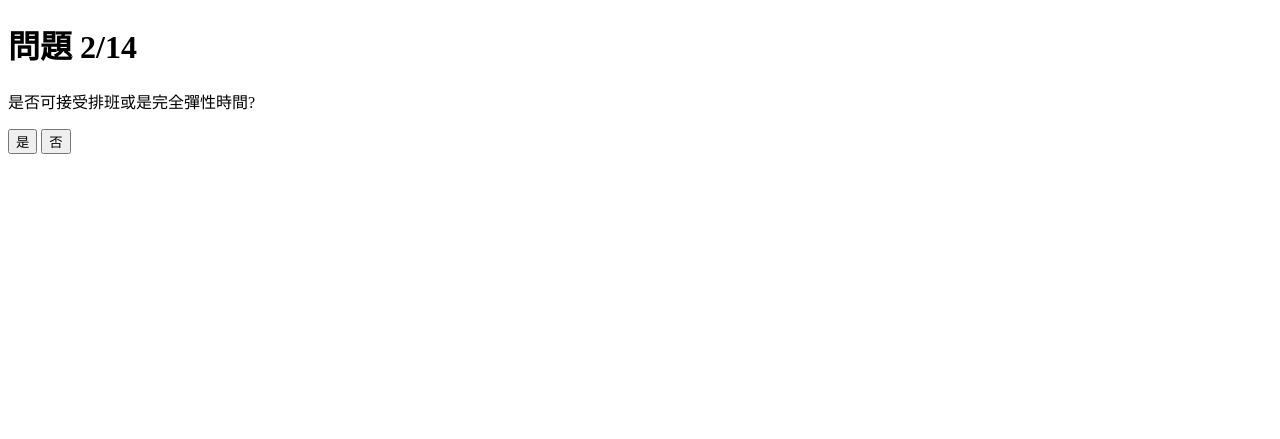
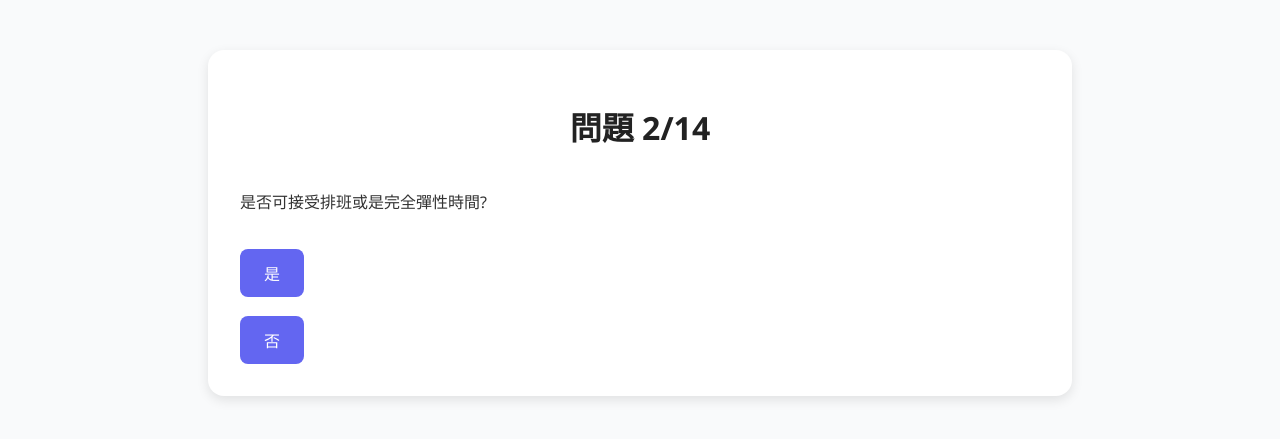
Before and after one commit to 25066716a/first_gold_expert, a Flask app: page /question/1 in a window 1280 px wide. Shown: the top 439 px of the page. Run offline with Flask 3, Linux system fonts and the light colour scheme.

Commit message:
Update question.html

```diff
--- a/templates/question.html
+++ b/templates/question.html
@@ -1,9 +1,12 @@
 <!DOCTYPE html>
 <html>
 <head>
+    <meta charset="UTF-8">
     <title>問題 {{ qid + 1 }}</title>
+    <link rel="stylesheet" href="{{ url_for('static', filename='style.css') }}">
 </head>
 <body>
+    <div class="container">
         <h1>問題 {{ qid + 1 }}/{{ questions|length }}</h1>
         <form method="post">
             <p>{{ question }}</p>
@@ -14,5 +17,6 @@
                 <button type="submit" name="answer" value="no">否</button>
             {% endif %}
         </form>
+    </div>
 </body>
 </html>
```
Lines whose indentation alone changed are shown as unchanged.
